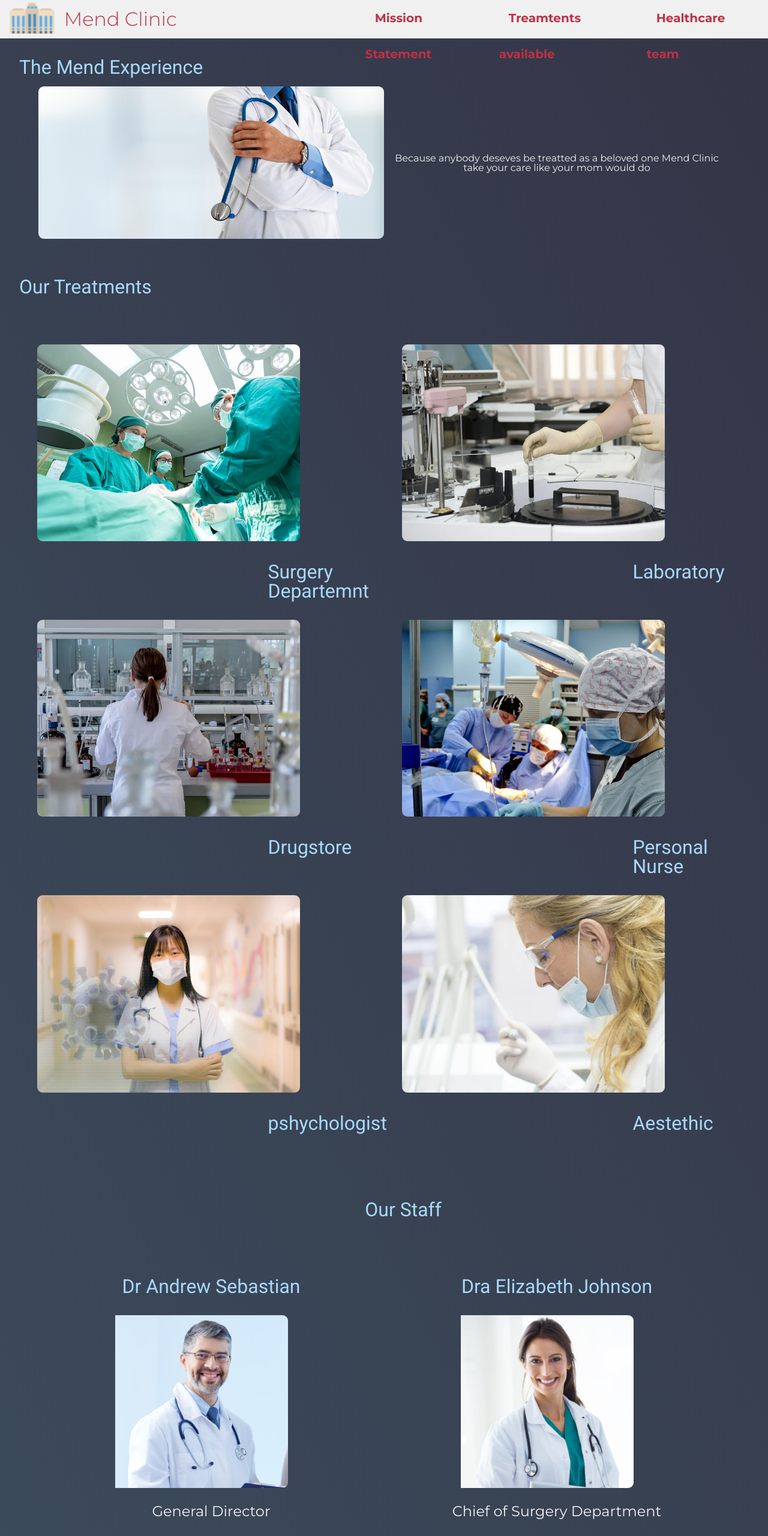
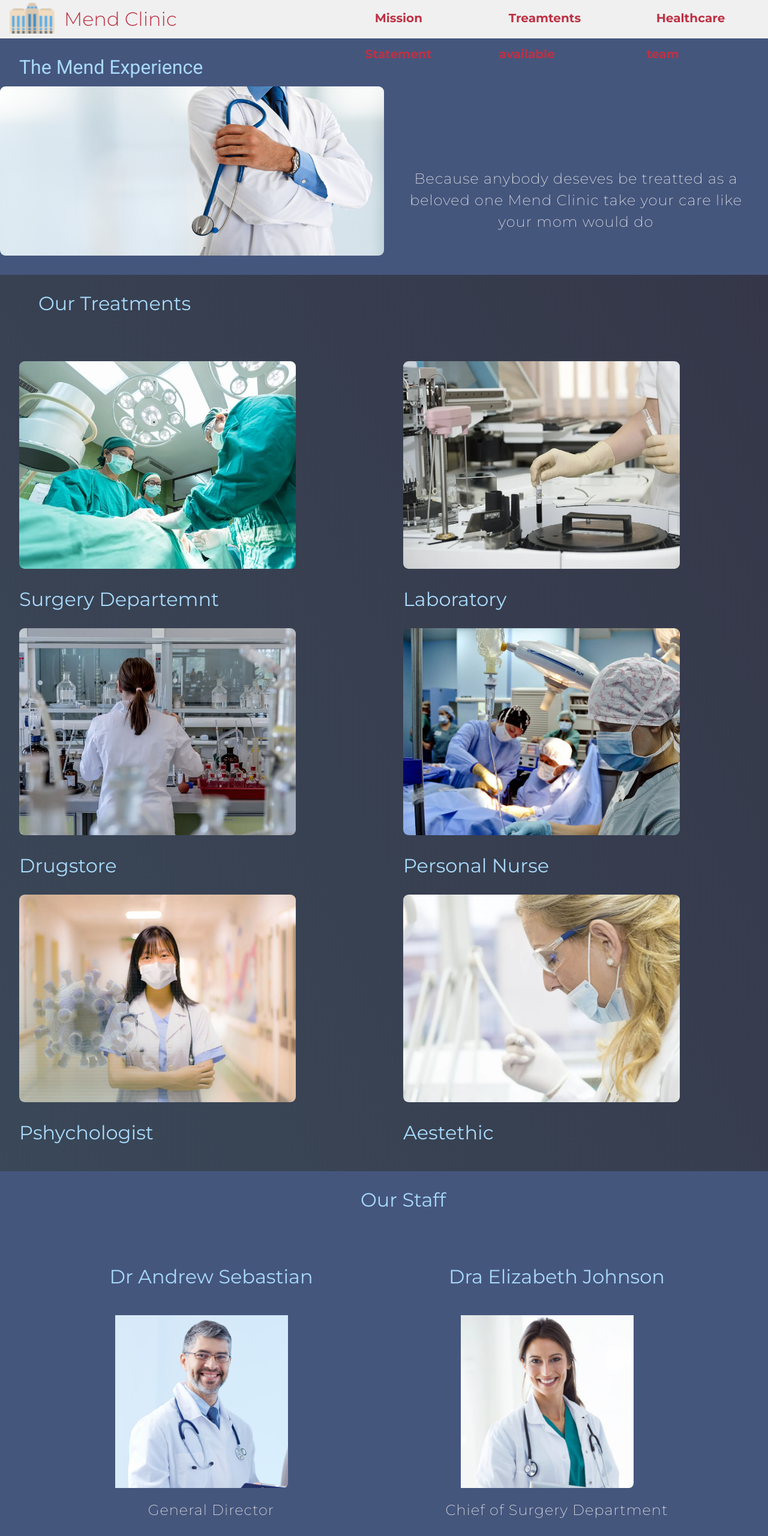
Before and after one commit to tolerevo/business-site-flex, a plain HTML site: page index.html in a window 1280 px wide. Shown: the top 2560 px of the page at 60% size. Drawn offline with Linux system fonts and the light colour scheme.

Commit message:
beautify links

```diff
--- a/index.html
+++ b/index.html
@@ -2,7 +2,7 @@
 <html lang="en">
 
 <head>
-  <meta name="viewport" content="width=device-width, initial-scale= 1.0 user-scalable=yes">
+  <meta name="viewport" content="width=device-width, initial-scale= 1.0">
   <meta charset="UTF-8">
   <link rel="stylesheet" type="text/css" href="styles.css">
   <link rel="preconnect" href="https://fonts.googleapis.com">
@@ -41,9 +41,9 @@
 
     <section class="jumbotron">
       <h2 id=Mission>The Mend Experience</h2>
-      <div class="flex-container">
+      <div class="flex-container" id="jumbotron">
         <img src="images/hero-bg.jpg" alt="a doctor with a whitecoat and a stetoscope in his hands" />
-        <span>Because anybody deseves be treatted as a beloved one Mend Clinic take your care like your mom would do</span>
+        <p>Because anybody deseves be treatted as a beloved one Mend Clinic take your care like your mom would do</p>
       </div>
     </section>
 
@@ -74,7 +74,7 @@
 
         <div class="psichology">
           <img class="treatment" src="images/Copia de gallery-5.jpg" alt="a pshychologist" />
-          <h3>pshychologist</h3>
+          <h3>Pshychologist</h3>
         </div>
 
         <div class="aesthetic">
@@ -88,7 +88,7 @@
 
     <section class="staff">
       <h2 id="staff">Our Staff</h2>
-      <div class="flex-container">
+      <div class="flex-container right">
 
 
         <figure>
@@ -101,17 +101,19 @@
 
 
         <figure>
-          <h3>Dra Elizabeth Johnson</h3><img class="staff" src="images/copia de doctors/doctors-2.jpg"
+          <h3>Dra Elizabeth Johnson</h3>
+          <img class="staff" src="images/copia de doctors/doctors-2.jpg"
             alt="dra johnson" />
           <figcaption>
             <p>Chief of Surgery Department</p>
           </figcaption>
         </figure>
       </div>
-      <div class="flex-container">
+      <div class="flex-container left">
 
         <figure>
-          <h3>Dr Constantine Estevez</h3><img class="staff" src="images/copia de doctors/doctors-3.jpg"
+          <h3>Dr Constantine Estevez</h3>
+          <img class="staff" src="images/copia de doctors/doctors-3.jpg"
             alt="dr estevez" />
           <figcaption>
             <p>Chief of Aestethic Department</p>
@@ -120,7 +122,8 @@
 
 
         <figure>
-          <h3>Dra Stephanie Doolittle</h3><img class="staff" src="images/copia de doctors/doctors-4.jpg"
+          <h3>Dra Stephanie Doolittle</h3>
+          <img class="staff" src="images/copia de doctors/doctors-4.jpg"
             alt="dra doolittle" />
           <figcaption>
             <p>Chief of Wellbeing Department</p>
--- a/styles.css
+++ b/styles.css
@@ -167,14 +167,34 @@ a {
   padding: 16px;
 }
 
+a:link {
+cursor: pointer;
+}
+
+a:visited {
+color: var(--main-blue);
+text-decoration: underline;
+}
+
+a:hover {
+transition: all 750ms ease-in-out 100ms;
+color:var(--main-white);
+background-color: var(--main-blue, white);
+}
+
+a:active {
+transition: all 100ms step-end 100ms;
+}
+
 h2,h3 {
-  font-family: 'Roboto', sans-serif, monospace;
+  font-family: 'Montserrat', sans-serif, monospace;
   font-size: 32px;
   color: var(--main-light-blue, lightblue);
 
 }
 
 p {
+  font-family: 'Montserrat', sans-serif, monospace;
   font-size: 24px;
   text-align: center;
   color: var(--main-white, white);
@@ -187,7 +207,7 @@ main#main {
 }
 
 
-main#main img {
+main img {
   border-radius: 9px;
 
 }
@@ -237,6 +257,9 @@ ul {
 section.jumbotron {
   width: 100%;
   position: relative;
+  top: 4em;
+  background-color: var(--main-blue, blue);
+  padding-bottom: 2em;
 }
 
 section.jumbotron div.flex-container {
@@ -252,15 +275,18 @@ h2#Mission {
   font-family: 'Roboto', sans-serif, monospace;
   font-size: 32px;
   width: 100%;
-  padding-top: 3em;
+  padding-top: 1em;
   padding-left: 1em;
 
 }
 
-span {
-  text-align: center;
-  margin-top: 7em;
+div#jumbotron p {
+  margin-top: 15vh;
   color: var(--main-white, white);
+  padding:1rem;
+  font-weight: 200;
+  line-height: 1.5;
+  letter-spacing: 1.1px;
 }
 
 div.flex-container img {
@@ -276,7 +302,7 @@ section.our-services {
 
 h2#Treatments {
   margin-top: 1em;
-  padding: 1em;
+  padding: 2em;
 }
 
 section.our-services div.flex-container {
@@ -302,9 +328,8 @@ div#treatment img.treatment {
 }
 
 div#treatment h3 {
-  text-align: left;
+  text-align: start;
   padding-top: 1em;
-  padding-left: 12em;
 }
 
 /**Staff section **/
@@ -312,6 +337,7 @@ div#treatment h3 {
 section.staff {
   width: 100%;
   display: block;
+  background-color: var(--main-blue, blue);
 
 }
 
@@ -325,7 +351,8 @@ h2#staff {
 
 }
 
-div.flex-container {
+div.flex-container.right,
+div.flex-container.left {
   display: flex;
   flex-flow: row nowrap;
   max-width: 90%;
@@ -340,6 +367,8 @@ div.flex-container figure img.staff {
   width: 50%;
   margin: 0 auto;
   padding-left: 8rem;
+  padding-top: 1em;
+  border-radius: 8px;
 }
 
 
@@ -349,10 +378,18 @@ div.flex-container figure {
   flex: 1 1 300px;
 }
 
-div.flex-container figure h3,
-div.flex-container figure p {
-  text-align: center;
+figure h3
+{  text-align: center;
   padding: 1em 0;
+}
+
+div.flex-container p{
+  color: var(--main-white, white);
+  padding:1rem;
+  font-weight: 200;
+  line-height: 1.5;
+  letter-spacing: 1.1px;
+
 }
 
 /**Footer **/
```
